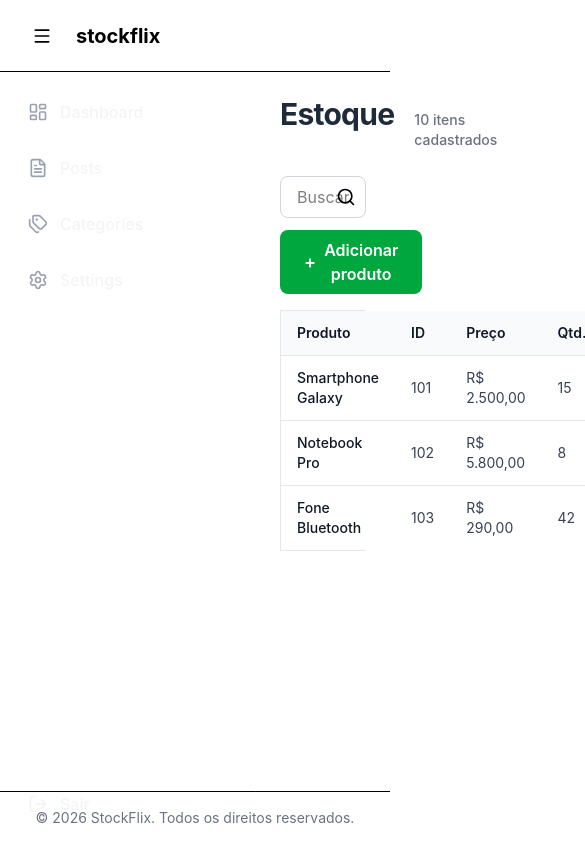
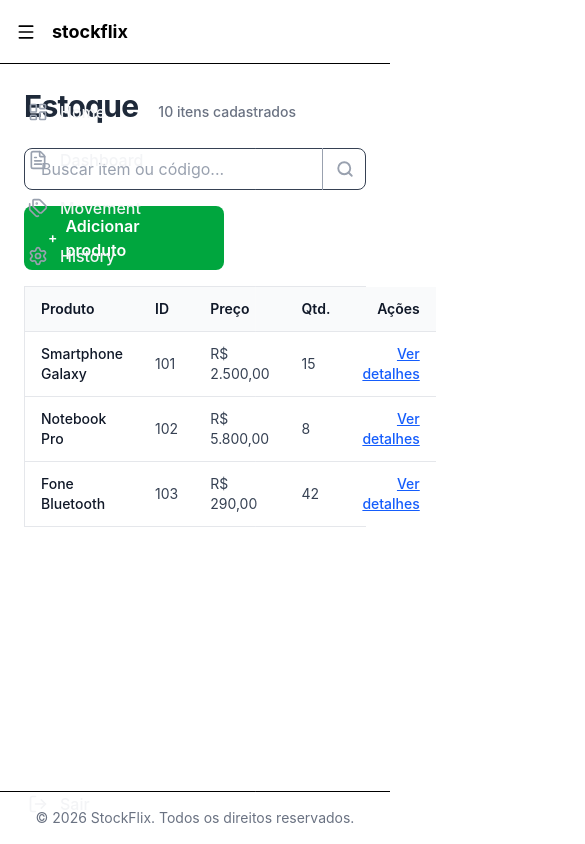
Before and after one commit to omourilo/StockFlix, a React (Vite) app in the folder frontEnd/stockflix/: page / in a window 390 px wide. Shown: the top 844 px of the page, 585 px wide, since content can reach past the window. Built offline with nearby package versions, Linux system fonts and the light colour scheme.

Commit message:
feat:adicionando responsividade a sidebar, header e home

```diff
--- a/frontEnd/stockflix/src/Pages/Create.tsx
+++ b/frontEnd/stockflix/src/Pages/Create.tsx
@@ -1,7 +1,23 @@
+import Header from '../components/Header.tsx'
+import Sidebar from '../components/Sidebar.tsx'
+import Footer from '../components/Footer.tsx'
+import {useState} from 'react'
+
 function Create() {
+  const [sidebarOpen, setsidebarOpen] = useState(true)
   return (
     <>
-        Create
+    <div className="flex flex-col min-h-screen">
+
+      <Header onMenuClick={() => setsidebarOpen(!sidebarOpen)}/>
+      <Sidebar isOpen={sidebarOpen}/>
+      <main className='h-full flex-1'>
+          <section className={`${sidebarOpen ? 'ml-64': 'ml-0'} transition-all duration-300 p-6`}>
+            <h2> Create </h2>
+          </section>
+      </main>
+      <Footer/>
+    </div>
     </>
   )
 }
--- a/frontEnd/stockflix/src/Pages/Error.tsx
+++ b/frontEnd/stockflix/src/Pages/Error.tsx
@@ -1,7 +1,23 @@
+import Header from '../components/Header.tsx'
+import Sidebar from '../components/Sidebar.tsx'
+import Footer from '../components/Footer.tsx'
+import {useState} from 'react'
+
 function Error() {
+  const [sidebarOpen, setsidebarOpen] = useState(true)
   return (
     <>
-    <h2 className="text-red-600"> erro pagina nao encontrada!!!! </h2>
+      <div className="flex flex-col min-h-screen">
+
+      <Header onMenuClick={() => setsidebarOpen(!sidebarOpen)}/>
+      <Sidebar isOpen={sidebarOpen}/>
+      <main className='h-full flex-1'>
+          <section className={`${sidebarOpen ? 'ml-64': 'ml-0'} transition-all duration-300 p-6`}>
+            <h2> ERRO </h2>
+          </section>
+      </main>
+      <Footer/>
+    </div>
     </>
   )
 }
--- a/frontEnd/stockflix/src/Pages/History.tsx
+++ b/frontEnd/stockflix/src/Pages/History.tsx
@@ -1,7 +1,23 @@
+import Header from '../components/Header.tsx'
+import Sidebar from '../components/Sidebar.tsx'
+import Footer from '../components/Footer.tsx'
+import {useState} from 'react'
+
 function History() {
+  const [sidebarOpen, setsidebarOpen] = useState(true)
   return (
     <>
-        History
+    <div className="flex flex-col min-h-screen">
+
+      <Header onMenuClick={() => setsidebarOpen(!sidebarOpen)}/>
+      <Sidebar isOpen={sidebarOpen}/>
+      <main className='h-full flex-1'>
+          <section className={`${sidebarOpen ? 'ml-64': 'ml-0'} transition-all duration-300 p-6`}>
+            <h2> History </h2>
+          </section>
+      </main>
+      <Footer/>
+    </div>
     </>
   )
 }
--- a/frontEnd/stockflix/src/Pages/Home.tsx
+++ b/frontEnd/stockflix/src/Pages/Home.tsx
@@ -2,6 +2,7 @@ import Header from '../components/Header.tsx'
 import Sidebar from '../components/Sidebar.tsx'
 import Footer from '../components/Footer.tsx'
 import { Search } from 'lucide-react'
+import { useState } from 'react'
 import { Link } from 'react-router-dom'
 
 
@@ -19,13 +20,15 @@ function Home() {
     { id: 103, nome: "Fone Bluetooth", preco: "R$ 290,00", quantidade: 42 },
   ];
 
+  const [sidebarOpen, setsidebarOpen] = useState(true)
+
   return (
     <>
       <div className="flex flex-col min-h-screen">
-       <Header/>
-       <Sidebar/>
+       <Header onMenuClick={() => setsidebarOpen(!sidebarOpen)}/>
+       <Sidebar isOpen={sidebarOpen} />
        <main className='h-full flex-1'>
-          <section className='ml-64 p-6'>
+          <section className={`${sidebarOpen ? 'md:ml-64': 'md:ml-0'} transition-all duration-300 p-6`}>
 
             <div className="flex flex-col gap-6 ">
 
@@ -36,18 +39,19 @@ function Home() {
                 </span>
               </div>
 
-                <div className="flex flex-wrap items-center justify-between gap-3">
-                  <div className="relative flex-1 max-w-sm">
-                    <button className='absolute right-0 top-1/2 -translate-y-1/2 flex w-10 items-center justify-center cursor-pointer h-full'>
-                      <Search size={20}/>
+                <div className="flex flex-col sm:flex-row sm:justify-between gap-4 w-full">
+                  <div className="relative w-full max-w-sm group">
+                    <input type="text" placeholder="Buscar item ou código..." className="relative w-full pl-4 pr-12 py-2 bg-white border z-0 border-(--borderColor) rounded-lg focus:outline-none focus:ring-2 focus:ring-blue-500/20 focus:border-blue-500  placeholder:text-gray-400 text-gray-700"/>
+
+                    <button type="button" className="absolute right-0 top-0 h-full w-11 flex items-center border-l border-(--borderColor) justify-center text-gray-400  cursor-pointer">
+                      <Search size={18} strokeWidth={2.5} />
                     </button>
-                    <input type="text" placeholder="Buscar item ou código..." className="w-full relative pl-4 pr-4 py-2 border border-gray-300 rounded-lg focus:outline-none focus:ring-2 focus:ring-blue-500 focus:border-transparent"/>
                   </div>
 
-                  <button className="flex items-center gap-2 bg-green-600 cursor-pointer hover:bg-green-700 text-white font-semibold py-2 px-6 rounded-lg ">
-                    <span className="text-lg">+</span>
+                  <Link to={'/Create'} className="flex items-center w-50 md:w-auto gap-2 bg-green-600 cursor-pointer hover:bg-green-700 text-white font-semibold py-2 px-6 rounded-lg ">
+                    <span className="text-sm lg:text-lg">+</span>
                     Adicionar produto
-                  </button>
+                  </Link>
                 </div>
               </div>
             <div>
--- a/frontEnd/stockflix/src/Pages/Movement.tsx
+++ b/frontEnd/stockflix/src/Pages/Movement.tsx
@@ -1,7 +1,24 @@
+import Header from '../components/Header.tsx'
+import Sidebar from '../components/Sidebar.tsx'
+import Footer from '../components/Footer.tsx'
+import {useState} from 'react'
+
 function Movement() {
+const [sidebarOpen, setsidebarOpen] = useState(true)
   return (
     <>
-        Movement
+    <div className="flex flex-col min-h-screen">
+
+      <Header onMenuClick={() => setsidebarOpen(!sidebarOpen)}/>
+      <Sidebar isOpen={sidebarOpen}/>
+      <main className='h-full flex-1'>
+          <section className={`${sidebarOpen ? 'ml-64': 'ml-0'} transition-all duration-300 p-6`}>
+
+          </section>
+      </main>
+      <Footer/>
+    </div>
+
     </>
   )
 }
--- a/frontEnd/stockflix/src/Pages/ProductDetail.tsx
+++ b/frontEnd/stockflix/src/Pages/ProductDetail.tsx
@@ -1,8 +1,26 @@
 import { useParams } from "react-router-dom";
+import Header from '../components/Header.tsx'
+import Sidebar from '../components/Sidebar.tsx'
+import Footer from '../components/Footer.tsx'
+import {useState} from 'react'
 
 const ProductDetail = () =>{
     const { id } = useParams<{ id: string }>();
-    return <> Exibindo detalhes do produto: {id} </>
+    const [sidebarOpen, setsidebarOpen] = useState(true)
+    return(
+        <>
+        <div className="flex flex-col min-h-screen">
+            <Header onMenuClick={() => setsidebarOpen(!sidebarOpen)}/>
+            <Sidebar isOpen={sidebarOpen}/>
+            <main className='h-full flex-1'>
+                <section className={`${sidebarOpen ? 'ml-64': 'ml-0'} transition-all duration-300 p-6`}>
+                    Exibindo detalhes do produto: {id}
+                </section>
+            </main>
+            <Footer/>
+        </div>
+        </>
+    )
 }
 
 export default ProductDetail
--- a/frontEnd/stockflix/src/components/Header.tsx
+++ b/frontEnd/stockflix/src/components/Header.tsx
@@ -1,16 +1,21 @@
 import { Menu } from 'lucide-react'
-function Header() {
+
+interface HeaderProps {
+  onMenuClick: () => void;
+}
+function Header({ onMenuClick }: HeaderProps) {
+
 
   return (
     <>
-       <section className="w-screen top-0 z-50 flex items-center p-8 h-18 border-b sticky bg-white border-(--borderColor)">
-            <div className="flex gap-6 items-center">
-                <span className="flex items-center justify-center cursor-pointer before:content-['']  before:absolute  before:m-auto before:flex before:items-center before:justify-center before:w-0 before:h-0 before:rounded-full before:bg-zinc-300 before:z-[-1] hover:before:w-8 hover:before:h-8">
+       <header className="w-full top-0 sticky z-99 flex items-center p-4 md:p-8 h-16 md:h-18 border-b bg-white border-(--borderColor)">
+            <div className="flex gap-4 md:gap-6 items-center">
+                <button onClick={onMenuClick} className="relative flex items-center justify-center cursor-pointer before:content-['']  before:absolute  before:m-auto before:flex before:items-center before:justify-center before:w-0 before:h-0 before:rounded-full before:bg-zinc-300 before:z-[-1] hover:before:w-8 hover:before:h-8">
                     <Menu size={20}/>
-                </span>
-                <p className="font-bold text-xl"> stockflix </p>
+                </button>
+                <p className="font-bold text-lg md:text-xl"> stockflix </p>
             </div>
-       </section>
+       </header>
     </>
   )
 }
--- a/frontEnd/stockflix/src/components/Sidebar.tsx
+++ b/frontEnd/stockflix/src/components/Sidebar.tsx
@@ -1,37 +1,42 @@
 import { LayoutDashboard, FileText, Tags, Settings, LogOut } from 'lucide-react';
+import { Link } from 'react-router-dom'
 
-const Sidebar = () => {
-  const menuItems = [
-    { icon: <LayoutDashboard size={20} />, label: 'Dashboard' },
-    { icon: <FileText size={20} />, label: 'Posts' },
-    { icon: <Tags size={20} />, label: 'Categories' },
-    { icon: <Settings size={20} />, label: 'Settings' },
-  ];
+interface SidebarProps {
+  isOpen: boolean;
+}
+
+const Sidebar = ( { isOpen }: SidebarProps) => {
 
   return (
-    <aside className="h-full w-64 bg-(--sideBarBackground) text-gray-100 flex flex-col border-r border-white/10 absolute top-0">
+    <aside className={`h-full w-64 bg-(--sideBarBackground) text-gray-100 flex flex-col border-r transition-all duration-400 border-white/10 absolute top-0 ${isOpen ? "w-64": "w-0 -translate-x-full"} z-60`}>
       {/* <div className="p-6 text-xl font-bold border-b border-white/10">
         Stock<span className="text-blue-500">Flix</span>
       </div> */}
 
-
-  {/* Área de Navegação com Scroll Interno */}
   <nav className="flex-1 p-4 mt-18 overflow-y-auto custom-scrollbar">
     <ul className="space-y-2">
-      {menuItems.map((item, index) => (
-        <li key={index}>
-          <a href="#" className="flex items-center gap-3 p-3 rounded-lg transition-all duration-200 hover:bg-white/10 hover:text-white group">
-            <span className="text-gray-400 group-hover:text-blue-400">
-              {item.icon}
-            </span>
-            <span className="font-medium">{item.label}</span>
-          </a>
-        </li>
-      ))}
+      <li>
+        <Link to="/" className="flex items-center gap-3 p-3 rounded-lg transition-all duration-200 hover:bg-white/10 hover:text-white group">
+          <span className="text-gray-400 group-hover:text-blue-400"><LayoutDashboard size={20}/></span>
+          <span className="font-medium">Home</span>
+        </Link>
+        <Link to="/" className="flex items-center gap-3 p-3 rounded-lg transition-all duration-200 hover:bg-white/10 hover:text-white group">
+          <span className="text-gray-400 group-hover:text-blue-400"><FileText size={20} /></span>
+          <span className="font-medium">Dashboard</span>
+        </Link>
+        <Link to="/Movement" className="flex items-center gap-3 p-3 rounded-lg transition-all duration-200 hover:bg-white/10 hover:text-white group">
+          <span className="text-gray-400 group-hover:text-blue-400"><Tags size={20} /></span>
+          <span className="font-medium">Movement</span>
+        </Link>
+        <Link to="/History" className="flex items-center gap-3 p-3 rounded-lg transition-all duration-200 hover:bg-white/10 hover:text-white group">
+          <span className="text-gray-400 group-hover:text-blue-400"><Settings size={20} /></span>
+          <span className="font-medium">History</span>
+        </Link>
+      </li>
     </ul>
   </nav>
 
-  {/* Botão de Sair SEMPRE no rodapé */}
+
   <div className="p-4 border-t border-white/10 bg-(--sideBarBackground)">
     <button className="flex items-center gap-3 p-3 w-full rounded-lg hover:bg-red-500/10 hover:text-red-500 transition-colors cursor-pointer">
       <LogOut size={20} />
```
